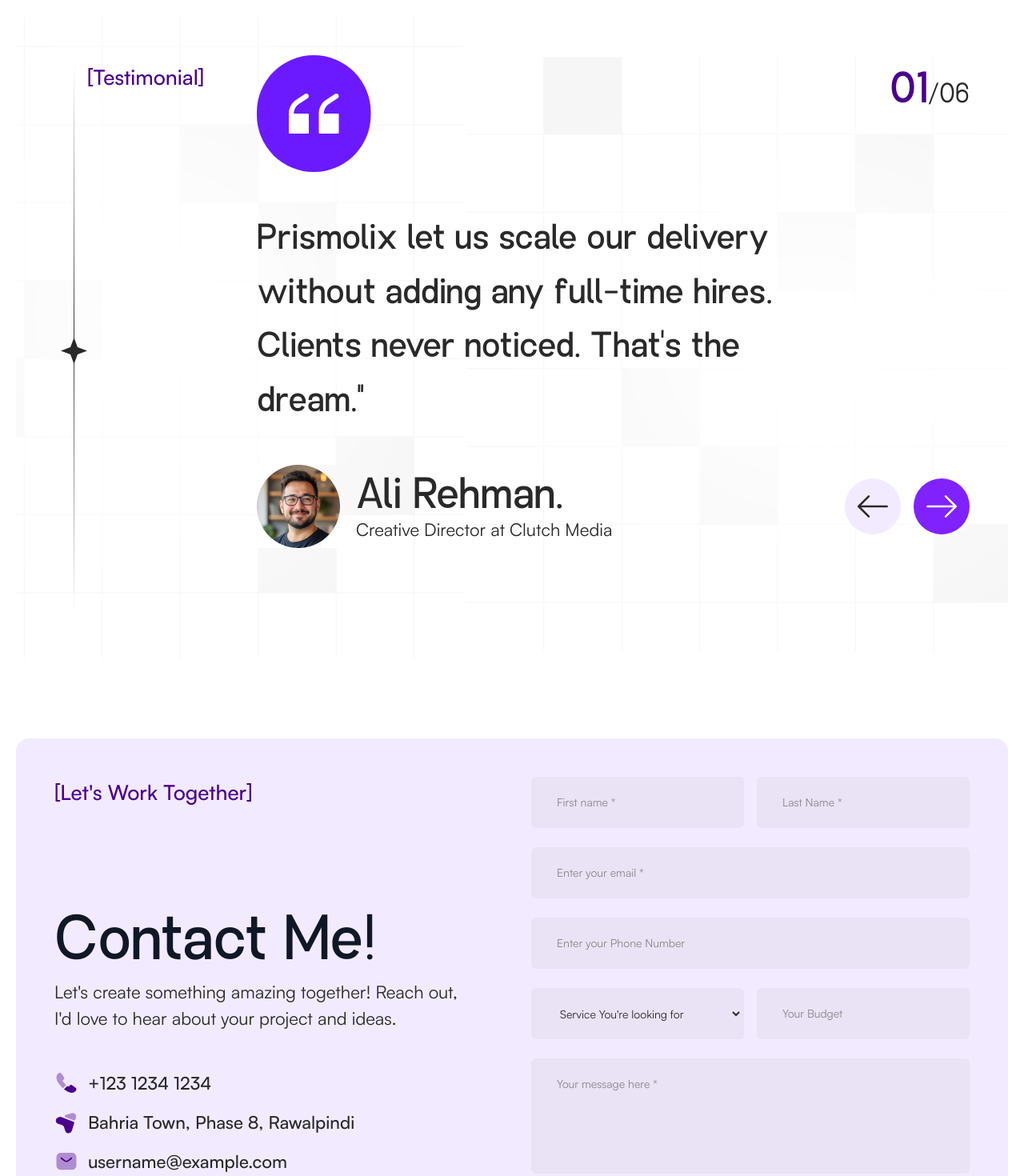
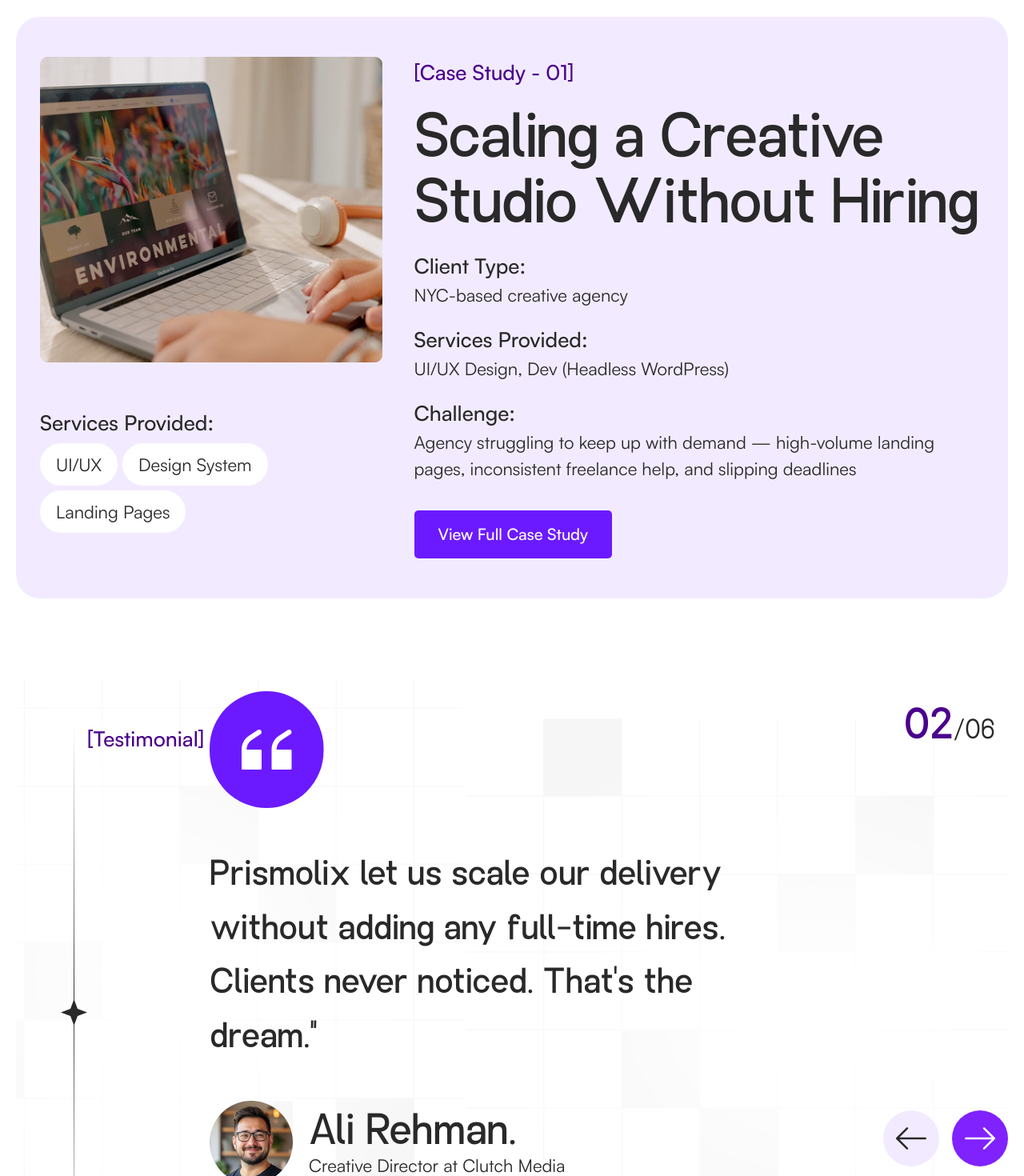
Before and after one commit to MuhammadShameel/Prismolix, a Next.js app: page / in a window 1280 px wide. Shown: the part 1780-3250 px from the top of the page at 80% size. Built offline with nearby package versions, Linux system fonts and the light colour scheme.

Commit message:
slider responsive and work

```diff
--- a/app/components/Blog.jsx
+++ b/app/components/Blog.jsx
@@ -155,6 +155,107 @@ const Blog = () => {
           </div>
         </div>
       </section>
+      <section className="lg:px-5 md:px-4 px-3 my-lg">
+        <div className="container mx-auto">
+          <div className="rounded-[30px] bg-light-purple px-[30px] py-[50px]">
+            <div className="flex lg:flex-row flex-col gap-10">
+              <div className="lg:w-3/8 w-8/8">
+                <div className="img-wrapper">
+                  <Image className="w-full" src={featureImg} alt="" />
+                </div>
+                <div className="lg:block hidden mt-14">
+                  <span className="font-medium lg:text-[26px] md:text-[24px] sm:text-[20px] text-[18px]">
+                    Services Provided:
+                  </span>
+
+                  {/* Add flex, flex-wrap, and a gap to the parent container */}
+                  <div className="flex flex-wrap justify-start gap-1.5 mt-1.5">
+                    <span className="bg-white px-5 py-2.5 rounded-full">
+                      <p>UI/UX</p>
+                    </span>
+                    <span className="bg-white px-5 py-2.5 rounded-full">
+                      <p> Design System</p>
+                    </span>
+                    <span className="bg-white px-5 py-2.5 rounded-full">
+                      <p> Landing Pages</p>
+                    </span>
+
+                    {/* Add as many tags as you need */}
+                  </div>
+                </div>
+              </div>
+              <div className="lg:w-5/8 w-8/8 flex flex-col items-start lg:gap-5 md:gap-4 sm:gap-3 gap-2">
+                {/* Pre-heading */}
+                <span className="font-medium lg:text-[26px] md:text-[24px] sm:text-[20px] text-[18px] color-primary-dark">
+                  [Case Study - 01]
+                </span>
+
+                {/* Main Heading with Highlighted Text */}
+                <h2 className="font-bold tracking-[-1px] leading-[102%]">
+                  Scaling a Creative Studio Without Hiring
+                </h2>
+
+                {/* Subheading */}
+                <div>
+                  <span className="font-medium lg:text-[26px] md:text-[24px] sm:text-[20px] text-[18px]">
+                    Client Type:
+                  </span>
+
+                  <p className="text-base max-w-3xl">
+                    NYC-based creative agency
+                  </p>
+                </div>
+                <div>
+                  <span className="font-medium lg:text-[26px] md:text-[24px] sm:text-[20px] text-[18px]">
+                    Services Provided:
+                  </span>
+
+                  <p className="text-base max-w-3xl">
+                    UI/UX Design, Dev (Headless WordPress)
+                  </p>
+                </div>
+                <div>
+                  <span className="font-medium lg:text-[26px] md:text-[24px] sm:text-[20px] text-[18px]">
+                    Challenge:
+                  </span>
+
+                  <p className="text-base max-w-3xl">
+                    Agency struggling to keep up with demand — high-volume
+                    landing pages, inconsistent freelance help, and slipping
+                    deadlines
+                  </p>
+                </div>
+                <div className="lg:hidden block ">
+                  <span className="font-medium lg:text-[26px] md:text-[24px] sm:text-[20px] text-[18px]">
+                    Services Provided:
+                  </span>
+
+                  {/* Add flex, flex-wrap, and a gap to the parent container */}
+                  <div className="flex flex-wrap justify-start gap-1.5 mt-1.5">
+                    <span className="bg-white px-5 py-2.5 rounded-full">
+                      <p>UI/UX</p>
+                    </span>
+                    <span className="bg-white px-5 py-2.5 rounded-full">
+                      <p> Design System</p>
+                    </span>
+                    <span className="bg-white px-5 py-2.5 rounded-full">
+                      <p> Landing Pages</p>
+                    </span>
+
+                    {/* Add as many tags as you need */}
+                  </div>
+                </div>
+                {/* Button Group */}
+                <div className="flex items-center gap-4 mt-4">
+                  <button className="btn btn-primary">
+                    View Full Case Study
+                  </button>
+                </div>
+              </div>
+            </div>
+          </div>
+        </div>
+      </section>
 
       <Testimonial />
       <ContactSection />
--- /dev/null
+++ b/app/components/BlogDetail.jsx
@@ -0,0 +1,33 @@
+import React from "react";
+import Image from "next/image";
+
+import bgImg from "../../public/assets/images/blog-detail-bg.png";
+
+const BlogDetail = () => {
+  return (
+    <section className="lg:px-5 md:px-4 px-3 my-lg">
+      <div className="container mx-auto">
+        <div className="testimonial-bg relative flex flex-col md:flex-row p-4">
+          <div className="absolute inset-0 z-[-1]">
+            <Image
+              src={bgImg}
+              alt="A modern turntable playing a record"
+              layout="fill"
+              objectFit="cover"
+              quality={90}
+            />
+          </div>
+
+          {/* MODIFICATION HERE: This section is now hidden on mobile */}
+          <div className="flex justify-center">
+            <span className="font-medium text-[26px] color-primary-dark">
+              [Case Study - 01]
+            </span>
+          </div>
+        </div>
+      </div>
+    </section>
+  );
+};
+
+export default BlogDetail;
--- a/app/components/Testimonial.jsx
+++ b/app/components/Testimonial.jsx
@@ -1,6 +1,14 @@
-import React from "react";
+"use client";
+
+import React, { useState } from "react";
 import Image from "next/image";
 import { ChevronLeft, ChevronRight } from "lucide-react";
+import { Swiper, SwiperSlide } from "swiper/react";
+import "swiper/css";
+import { Navigation, Autoplay } from "swiper/modules";
+// import Swiper and modules styles
+import "swiper/css/navigation";
+import "swiper/css/pagination";
 
 import Line from "../../public/assets/images/testimonial-line.svg";
 import bgImg from "../../public/assets/images/check-bg.png";
@@ -10,9 +18,23 @@ import Person from "../../public/assets/images/ali-rehman.png";
 const backgroundImage = bgImg;
 
 const Testimonial = () => {
+  const [swiper, setSwiper] = useState(null);
+
+  const handlePrev = () => {
+    if (swiper) {
+      swiper.slidePrev();
+    }
+  };
+
+  const handleNext = () => {
+    if (swiper) {
+      swiper.slideNext();
+    }
+  };
+
   return (
     <section className="lg:px-5 md:px-4 px-3">
-      <div className="container mx-auto">
+      <div className="container mx-auto relative">
         <div className="testimonial-bg relative flex flex-col md:flex-row p-4">
           <div className="absolute inset-0 z-[-1]">
             <Image
@@ -33,7 +55,21 @@ const Testimonial = () => {
           </div>
 
           {/* MODIFICATION HERE: This section now takes full width on mobile */}
-          <div className="w-full md:w-4/4 p-8 flex flex-col gap-12">
+          <Swiper
+            onSwiper={setSwiper}
+            modules={[Navigation, Autoplay]}
+            autoHeight={true}
+            slidesPerView={1}
+            // loop={true}
+            // navigation
+            // scrollbar={{ draggable: true }}
+            autoplay={{
+              delay: 5000,
+              disableOnInteraction: false,
+            }}
+          >
+            <SwiperSlide>
+              <div className="w-full md:w-4/4 flex flex-col gap-12">
                 <div className="flex">
                   <Image src={quote} alt="" />
                   <div className="ms-auto flex">
@@ -47,8 +83,8 @@ const Testimonial = () => {
                 </div>
                 <div className="max-w-2xl">
                   <h4>
-                Prismolix let us scale our delivery without adding any full-time
-                hires. Clients never noticed. That's the dream."
+                    Prismolix let us scale our delivery without adding any
+                    full-time hires. Clients never noticed. That's the dream."
                   </h4>
                 </div>
                 <div className="flex flex-col sm:flex-row">
@@ -63,9 +99,49 @@ const Testimonial = () => {
                       </p>
                     </div>
                   </div>
-              <div className="flex items-center gap-4 ms-auto mt-6 sm:mt-0">
+                </div>
+              </div>
+            </SwiperSlide>
+
+            <SwiperSlide>
+              <div className="w-full md:w-4/4 flex flex-col gap-12">
+                <div className="flex">
+                  <Image src={quote} alt="" />
+                  <div className="ms-auto flex">
+                    <h3 className="color-primary-dark">
+                      02
+                      <span className="color-dark-cards-bg lg:text-[35px] md:text-3xl sm:text-2xl text-xl font-light">
+                        /06
+                      </span>
+                    </h3>
+                  </div>
+                </div>
+                <div className="max-w-2xl">
+                  <h4>
+                    Prismolix let us scale our delivery without adding any
+                    full-time hires. Clients never noticed. That's the dream."
+                  </h4>
+                </div>
+                <div className="flex flex-col sm:flex-row">
+                  <div className="flex gap-5">
+                    <Image src={Person} alt="" />
+                    <div className="flex flex-col justify-center">
+                      <h3 className="color-dark-cards-bg leading-14">
+                        Ali Rehman.
+                      </h3>
+                      <p className="color-dark-cards-bg !lg:text-[25px]">
+                        Creative Director at Clutch Media
+                      </p>
+                    </div>
+                  </div>
+                </div>
+              </div>
+            </SwiperSlide>
+          </Swiper>
+          <div className="absolute right-0 bottom-48 flex items-center gap-4 ms-auto mt-6 sm:mt-0 z-10">
             {/* Left Arrow Button */}
             <button
+              onClick={handlePrev}
               aria-label="Previous"
               className="flex p-2.5 items-center justify-center rounded-full bg-light-purple text-gray-800 transition-colors duration-200 ease-in-out focus:outline-none focus:ring-2 focus:ring-[#f2ebff] focus:ring-offset-2"
             >
@@ -97,6 +173,7 @@ const Testimonial = () => {
 
             {/* Right Arrow Button */}
             <button
+              onClick={handleNext}
               aria-label="Next"
               className="flex p-2.5 items-center justify-center rounded-full bg-violet-600 text-white transition-colors duration-200 ease-in-out hover:bg-violet-700 focus:outline-none focus:ring-2 focus:ring-violet-500 focus:ring-offset-2"
             >
@@ -128,8 +205,6 @@ const Testimonial = () => {
           </div>
         </div>
       </div>
-        </div>
-      </div>
     </section>
   );
 };
```
Also changed, not shown: app/page.js (+9 -7 lines), public/assets/images/blog-detail-bg.png (added). Lines whose indentation alone changed are shown as unchanged.
